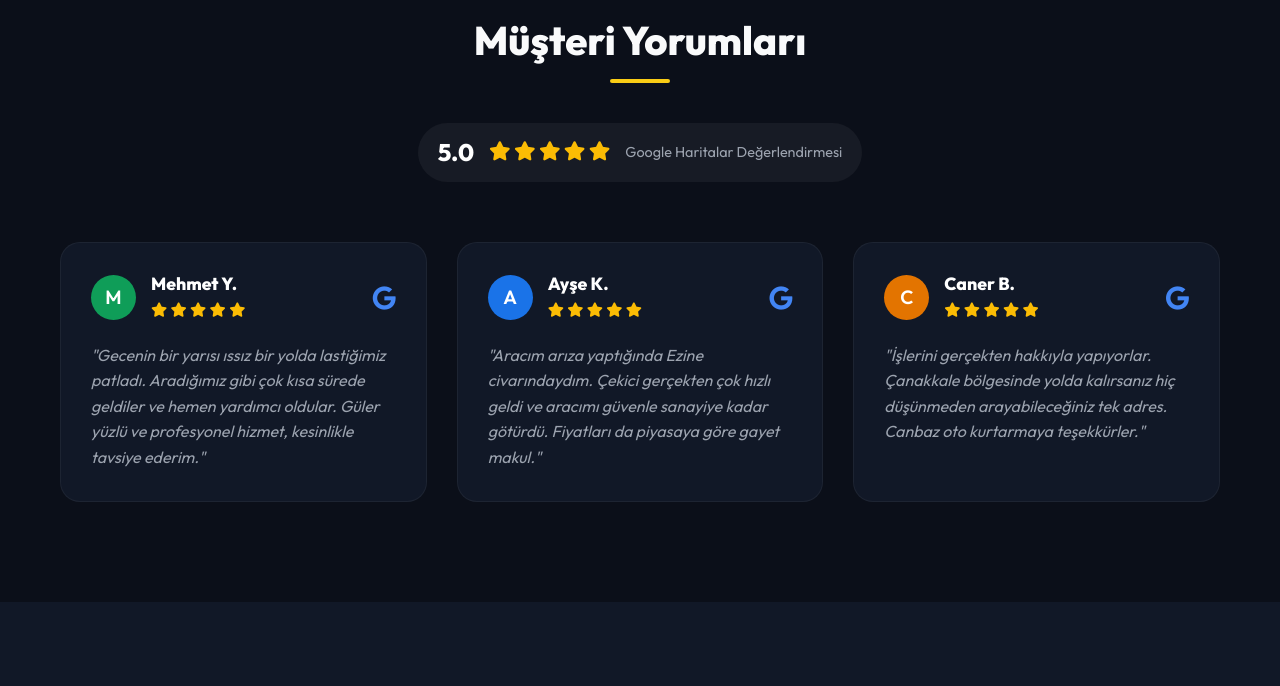
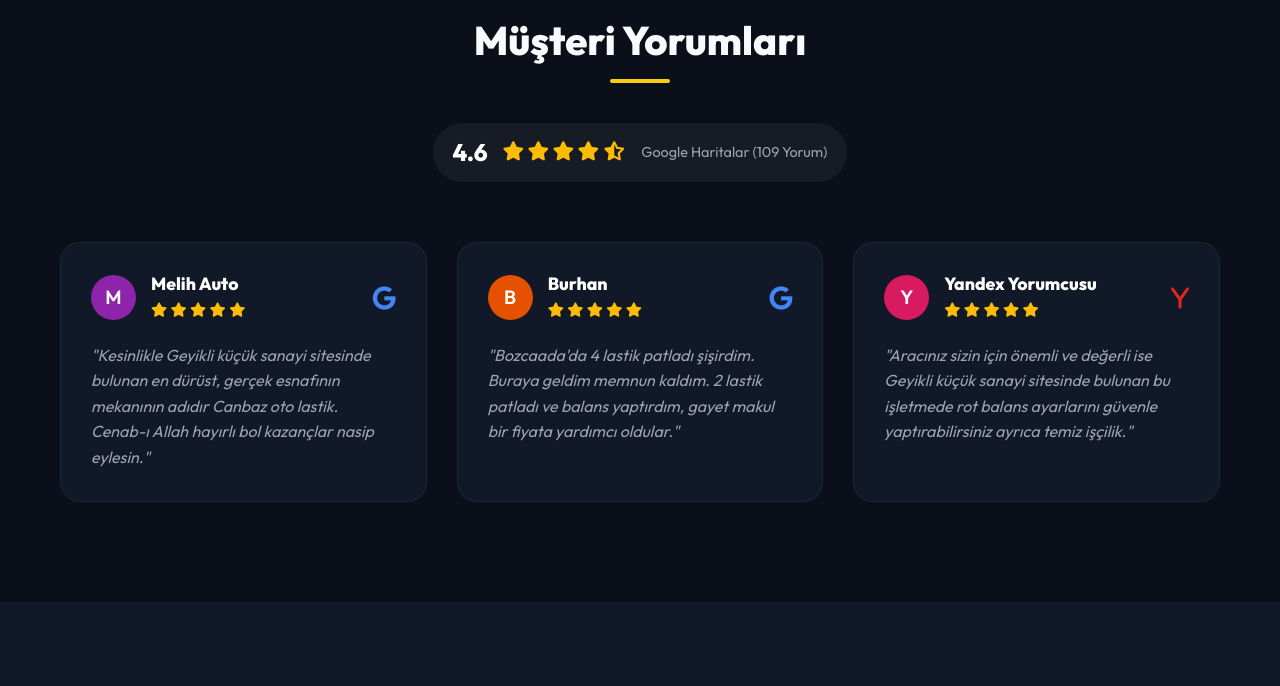
Before and after one commit to altecreative/canbaz-oto-kurtarma, a plain HTML site: page index.html in a window 1280 px wide. Shown: the part 1620-2306 px from the top of the page. Drawn offline with Linux system fonts and the light colour scheme.

Commit message:
Update reviews to real data from Google Maps

```diff
--- a/index.html
+++ b/index.html
@@ -112,15 +112,15 @@
                 <h2>Müşteri Yorumları</h2>
                 <div class="divider"></div>
                 <div class="google-rating">
-                    <span class="rating-score">5.0</span>
+                    <span class="rating-score">4.6</span>
                     <div class="stars">
                         <i class="fa-solid fa-star"></i>
                         <i class="fa-solid fa-star"></i>
                         <i class="fa-solid fa-star"></i>
                         <i class="fa-solid fa-star"></i>
-                        <i class="fa-solid fa-star"></i>
+                        <i class="fa-solid fa-star-half-stroke"></i>
                     </div>
-                    <span class="rating-text">Google Haritalar Değerlendirmesi</span>
+                    <span class="rating-text">Google Haritalar (109 Yorum)</span>
                 </div>
             </div>
 
@@ -128,9 +128,9 @@
                 <!-- Review 1 -->
                 <div class="review-card reveal">
                     <div class="review-header">
-                        <div class="user-avatar">M</div>
+                        <div class="user-avatar" style="background-color: #8e24aa;">M</div>
                         <div class="user-info">
-                            <h4>Mehmet Y.</h4>
+                            <h4>Melih Auto</h4>
                             <div class="review-stars">
                                 <i class="fa-solid fa-star"></i>
                                 <i class="fa-solid fa-star"></i>
@@ -141,15 +141,15 @@
                         </div>
                         <i class="fa-brands fa-google google-icon"></i>
                     </div>
-                    <p class="review-text">"Gecenin bir yarısı ıssız bir yolda lastiğimiz patladı. Aradığımız gibi çok kısa sürede geldiler ve hemen yardımcı oldular. Güler yüzlü ve profesyonel hizmet, kesinlikle tavsiye ederim."</p>
+                    <p class="review-text">"Kesinlikle Geyikli küçük sanayi sitesinde bulunan en dürüst, gerçek esnafının mekanının adıdır Canbaz oto lastik. Cenab-ı Allah hayırlı bol kazançlar nasip eylesin."</p>
                 </div>
 
                 <!-- Review 2 -->
                 <div class="review-card reveal delay-1">
                     <div class="review-header">
-                        <div class="user-avatar" style="background-color: #1a73e8;">A</div>
+                        <div class="user-avatar" style="background-color: #e65100;">B</div>
                         <div class="user-info">
-                            <h4>Ayşe K.</h4>
+                            <h4>Burhan</h4>
                             <div class="review-stars">
                                 <i class="fa-solid fa-star"></i>
                                 <i class="fa-solid fa-star"></i>
@@ -160,15 +160,15 @@
                         </div>
                         <i class="fa-brands fa-google google-icon"></i>
                     </div>
-                    <p class="review-text">"Aracım arıza yaptığında Ezine civarındaydım. Çekici gerçekten çok hızlı geldi ve aracımı güvenle sanayiye kadar götürdü. Fiyatları da piyasaya göre gayet makul."</p>
+                    <p class="review-text">"Bozcaada'da 4 lastik patladı şişirdim. Buraya geldim memnun kaldım. 2 lastik patladı ve balans yaptırdım, gayet makul bir fiyata yardımcı oldular."</p>
                 </div>
 
                 <!-- Review 3 -->
                 <div class="review-card reveal delay-2">
                     <div class="review-header">
-                        <div class="user-avatar" style="background-color: #e37400;">C</div>
+                        <div class="user-avatar" style="background-color: #d81b60;">Y</div>
                         <div class="user-info">
-                            <h4>Caner B.</h4>
+                            <h4>Yandex Yorumcusu</h4>
                             <div class="review-stars">
                                 <i class="fa-solid fa-star"></i>
                                 <i class="fa-solid fa-star"></i>
@@ -177,9 +177,9 @@
                                 <i class="fa-solid fa-star"></i>
                             </div>
                         </div>
-                        <i class="fa-brands fa-google google-icon"></i>
+                        <i class="fa-solid fa-y google-icon" style="color: #e52620;"></i>
                     </div>
-                    <p class="review-text">"İşlerini gerçekten hakkıyla yapıyorlar. Çanakkale bölgesinde yolda kalırsanız hiç düşünmeden arayabileceğiniz tek adres. Canbaz oto kurtarmaya teşekkürler."</p>
+                    <p class="review-text">"Aracınız sizin için önemli ve değerli ise Geyikli küçük sanayi sitesinde bulunan bu işletmede rot balans ayarlarını güvenle yaptırabilirsiniz ayrıca temiz işçilik."</p>
                 </div>
             </div>
         </div>
```
